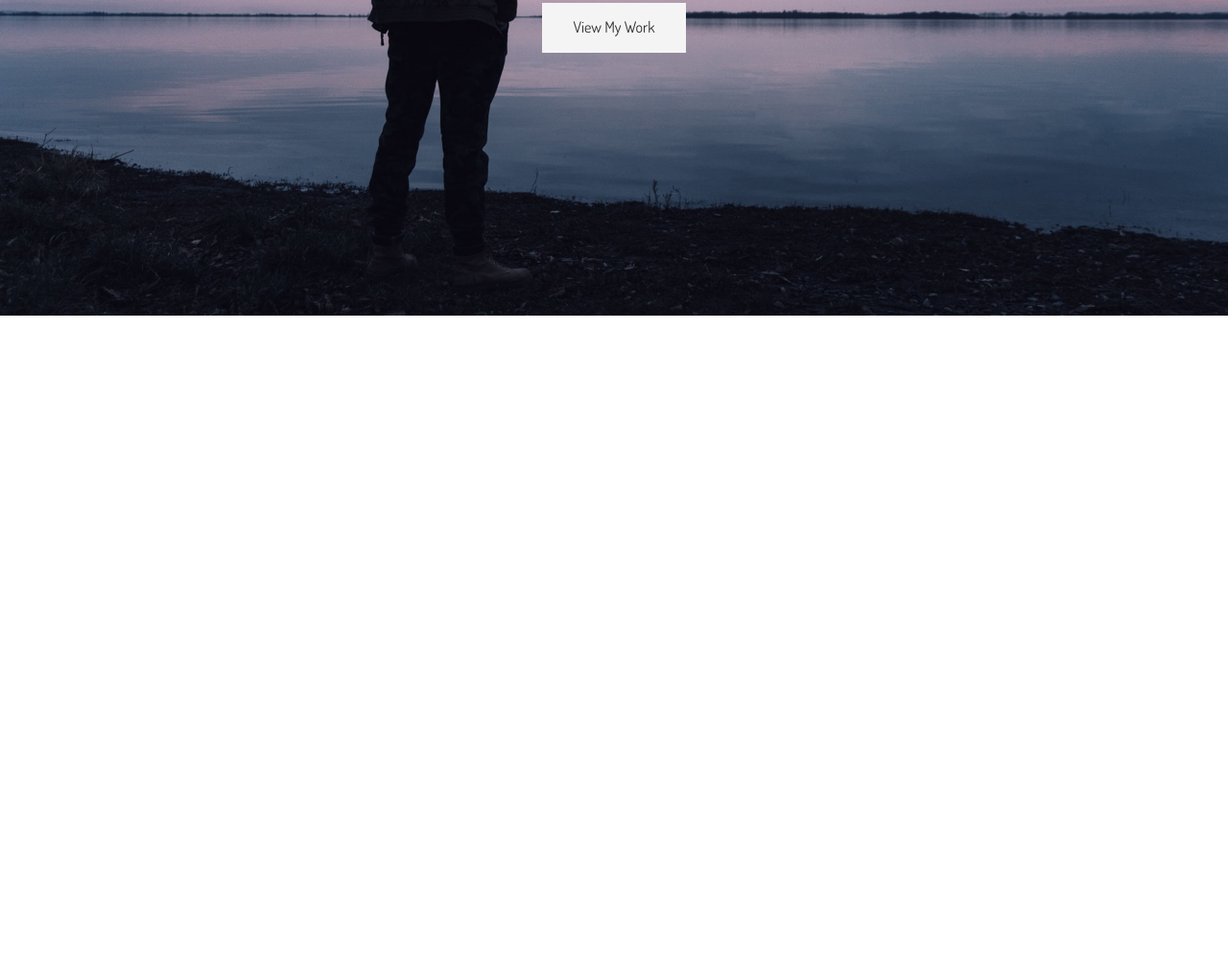
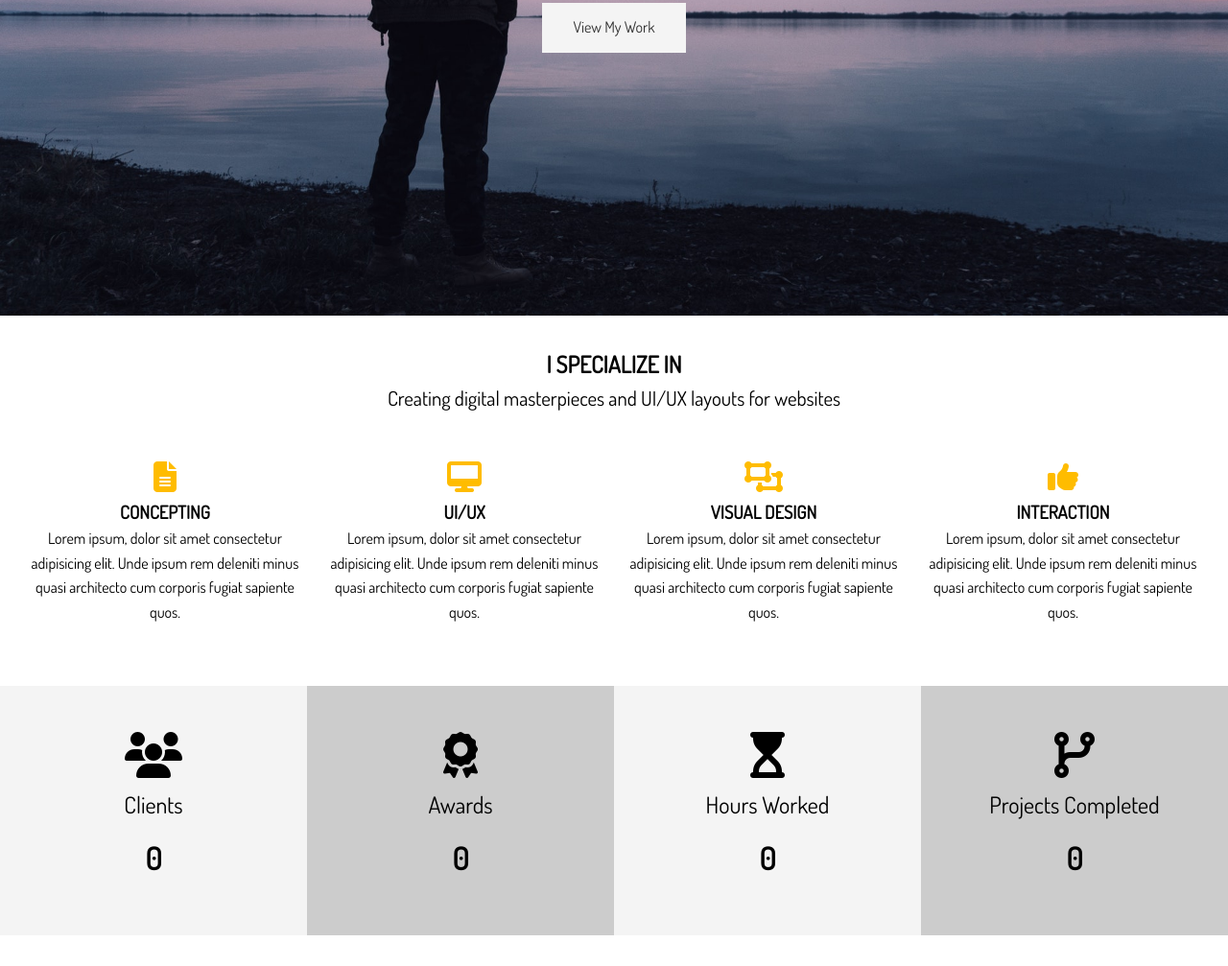
Before and after one commit to Kergo/portfolio-website, a website: page dist/index.html in a window 1280 px wide. Shown: the part 471-1478 px from the top of the page at 96% size. Before the commit the page ends 800 px from the top, so only its background shows below. Drawn offline with Linux system fonts and the light colour scheme.

Commit message:
Section: Specialize & Stats

```diff
--- a/scss/_utilities.scss
+++ b/scss/_utilities.scss
@@ -48,3 +48,21 @@ input[class^='btn-'] {
 .text-center {
   text-align: center;
 }
+
+// Padding
+
+.py {
+  &-1 { padding: 1rem 0; }
+  &-2 { padding: 2rem 0; }
+  &-3 { padding: 3rem 0; }
+  &-4 { padding: 4rem 0; }
+}
+
+// Margin
+
+.my {
+  &-1 { margin: 1rem 0; }
+  &-2 { margin: 2rem 0; }
+  &-3 { margin: 3rem 0; }
+  &-4 { margin: 4rem 0; }
+}
--- a/scss/main.scss
+++ b/scss/main.scss
@@ -95,3 +95,54 @@ img {
 
   }
 }
+
+// Home Sections
+#home {
+  // Home Section A
+  &-a {
+    .specials {
+      margin-top: 3rem;
+      display: grid;
+      grid-gap: 1rem;
+      grid-template-columns: repeat(4, 1fr);
+
+      .fas {
+        color: $main-color;
+        padding-bottom: .4rem;
+      }
+    }
+  }
+
+  // Home Section B
+  &-b {
+    .stats {
+      display: grid;
+      grid-template-columns: repeat(4, 1fr);
+
+      li {
+        line-height: 2;
+
+        &.stats-title {
+          font-size: 1.5rem;
+        }
+
+        &.stats-number {
+          font-size: 2rem;
+          font-weight: bold;
+        }
+      }
+
+      div {
+        padding: 3rem 0;
+
+        &:nth-child(odd) {
+          background: $light-color;
+        }
+
+        &:nth-child(even) {
+          background: $medium-color;
+        }
+      }
+    }
+  }
+}
```
Also changed, not shown: dist/css/main.css, dist/index.html.
